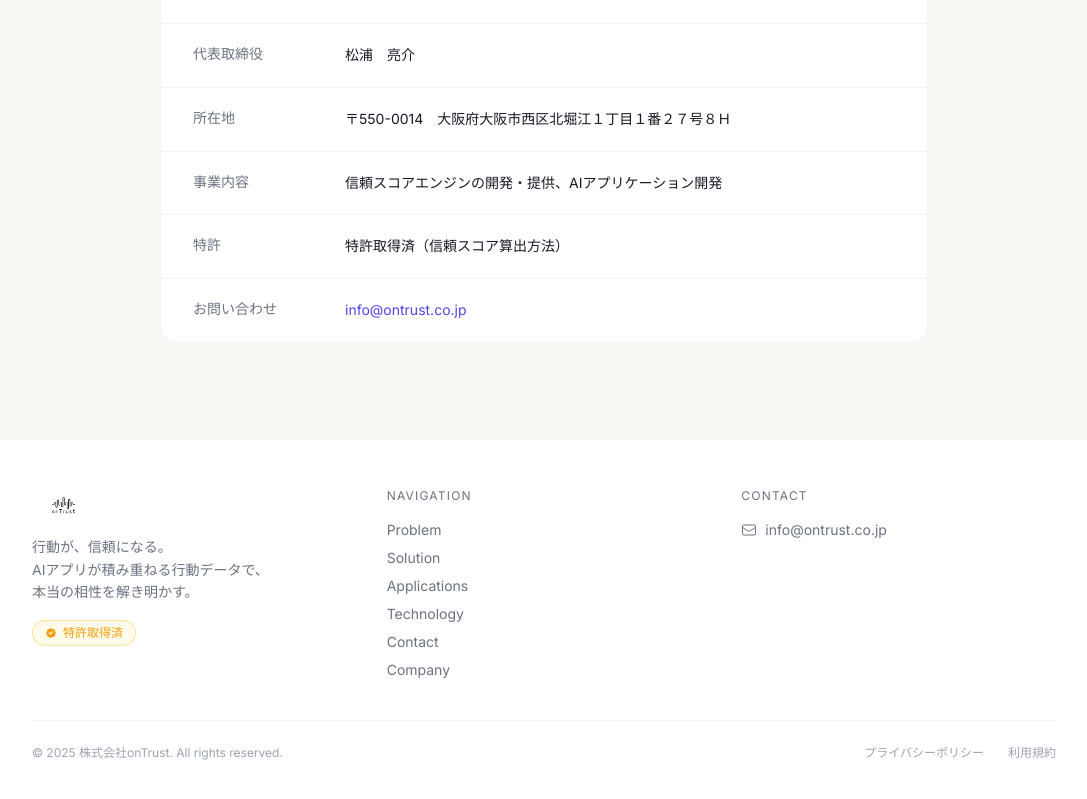
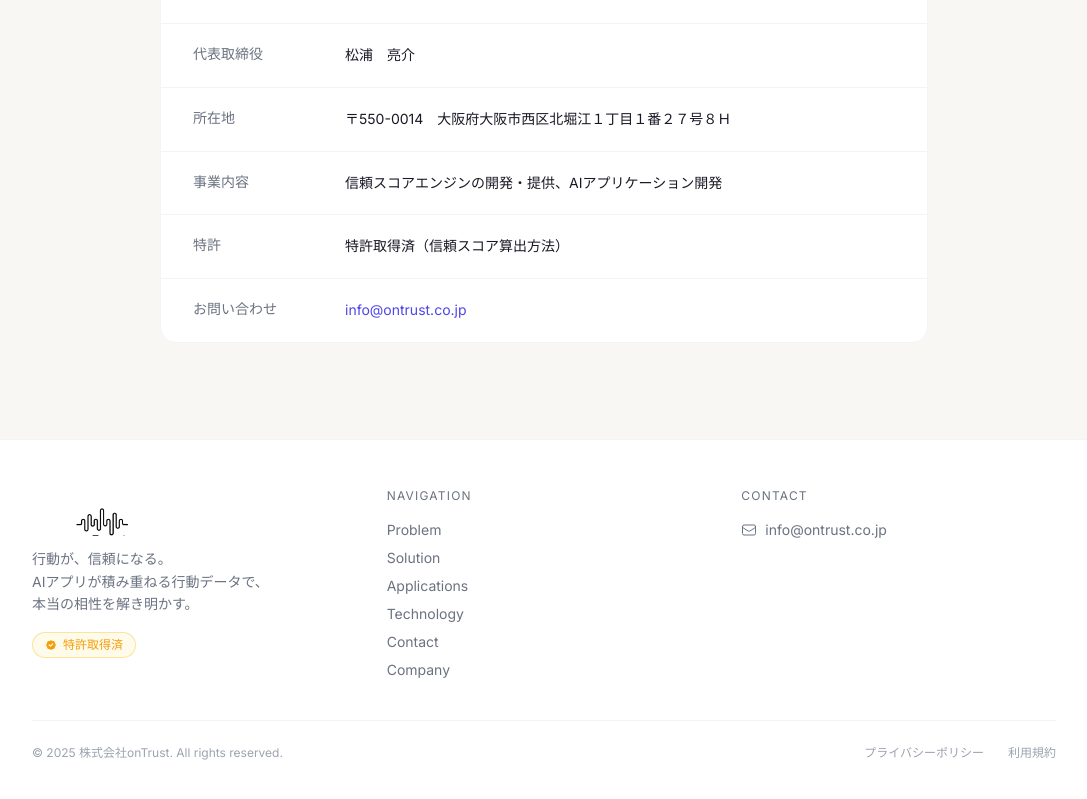
Before and after one commit to Rio2Ryo/ontrust-hp, a Next.js app: page / in a window 1280 px wide. Shown: the part 5747-6546 px from the top of the page, without its empty margins (96-1183 px from the left). Built offline with nearby package versions, Linux system fonts and the light colour scheme.

Commit message:
fix: enlarge footer logo with tighter crop

```diff
--- a/src/components/Footer.tsx
+++ b/src/components/Footer.tsx
@@ -4,7 +4,9 @@
       <div className="max-w-5xl mx-auto">
         <div className="grid md:grid-cols-3 gap-10 mb-10">
           <div>
-            <img src="/ontrust-logo.png" alt="株式会社onTrust" className="h-9 w-auto object-contain mb-3" />
+            <div className="h-12 w-[180px] overflow-hidden mb-3">
+              <img src="/ontrust-logo.png" alt="株式会社onTrust" className="h-20 w-auto max-w-none object-cover object-left" />
+            </div>
             <p className="text-gray-500 text-sm leading-relaxed">
               行動が、信頼になる。<br />
               AIアプリが積み重ねる行動データで、<br />
```
